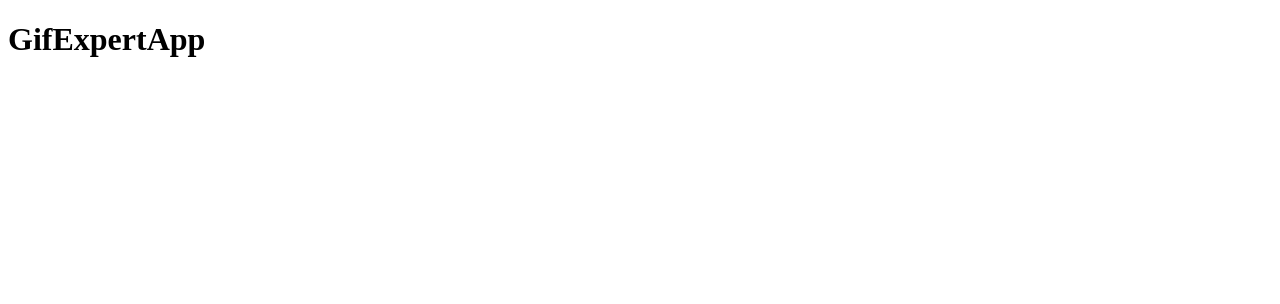
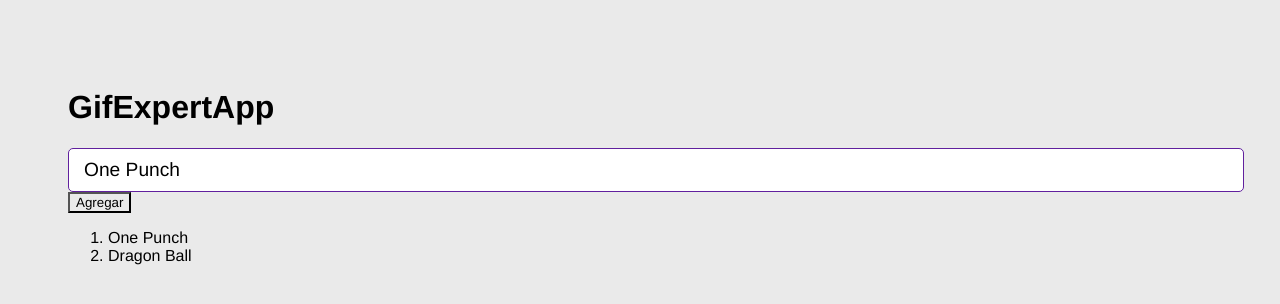
Before and after one commit to anse128/gif-expert-app, a React (Vite) app: page / in a window 1280 px wide. Shown: the top 304 px of the page. Built offline with nearby package versions, Linux system fonts and the light colour scheme.

Commit message:
hooks commit

```diff
--- a/src/GifExpertApp.jsx
+++ b/src/GifExpertApp.jsx
@@ -1,8 +1,33 @@
+import { useState } from "react"
+import { AddCategory } from "./components/AddCategory"
 
 export const GifExpertApp = () => {
+
+    const [categories, setCategories] = useState(['One Punch', 'Dragon Ball'])
+
+    const onAddCategory = () => {
+        // Valorant
+        // categories.push('Valorant')
+        setCategories(['Valorant', ...categories])
+    }
+
     return (
         <>
+            {/* titulo */}
             <h1>GifExpertApp</h1>
+
+            {/* Input */}
+            <AddCategory/>
+
+            {/* Listado de Gifs */}
+            <button onClick={onAddCategory}>Agregar</button>
+            <ol>
+                {categories.map(category => {
+                    return <li key={category}>{category}</li>
+                })}
+            </ol>
+
+            {/* Gif Item */}
         </>
     )
 }
--- /dev/null
+++ b/src/components/AddCategory.jsx
@@ -0,0 +1,32 @@
+import { useState } from "react"
+
+export const AddCategory = () => {
+
+    const [inputValue, setInputValue] = useState('One Punch')
+
+    // const onInputChange = (event) => {
+    //     console.log(event.target.value)
+    //     setInputValue(event.target.value)
+    // }
+    const onInputChange = ({ target }) => {
+        // console.log(target.value)
+        setInputValue(target.value) //evitar el refresh de la pagina
+    }
+
+    const onSubmit = (event) => {
+        // console.log(event)
+        event.preventDefault()
+        console.log(inputValue)
+    }
+    return (
+        <form onSubmit={(event) => onSubmit(event)}>
+            < input
+                type="text"
+                placeholder="Buscar gifs"
+                value={inputValue}
+                // onChange={(event) => onInputChange(event)}
+                onChange={onInputChange}
+            />
+        </form>
+    )
+}
--- a/src/main.jsx
+++ b/src/main.jsx
@@ -1,6 +1,8 @@
 import React from 'react'
 import ReactDOM from 'react-dom/client'
 import { GifExpertApp } from './GifExpertApp'
+
+import './styles.css'
 
 ReactDOM.createRoot(document.getElementById('root')).render(
   <React.StrictMode>
--- /dev/null
+++ b/src/styles.css
@@ -0,0 +1,63 @@
+* {
+    font-family: Helvetica, Arial, sans-serif;
+    background-color: rgb(234, 234, 234);
+}
+
+body {
+    padding: 60px;
+}
+
+input {
+    background-color: white;
+    border-radius: 5px;
+    border: 1px solid rgb(97, 32, 158);
+    color: black;
+    font-size: 1.2rem;
+    outline: none;
+    padding: 10px 15px;
+    width: 100%;
+}
+
+h2 {
+    font-size: 1.5rem;
+}
+
+h3 {
+    font-size: 3rem;
+    margin-bottom: 5px;
+}
+
+.card-grid {
+    display: flex;
+    flex-direction: row;
+    flex-wrap: wrap;
+    justify-content: center;
+}
+
+.card {
+    align-content: center;
+    align-items: center;
+    background-color: white;
+    border-radius: 10px;
+    box-shadow: 0px 3px 5px rgba(0, 0, 0, 0.03);
+    display: flex;
+    flex-direction: column;
+    height: 0%;
+    justify-content: center;
+    margin-bottom: 20px;
+    margin-right: 20px;
+    overflow: hidden;
+}
+
+.card p {
+    background-color: white;
+    flex: 1;
+    font-size: 1.5rem;
+    margin-top: 5px;
+    padding: 5px 20px 0px 20px;
+    text-align: center;
+}
+
+.card img {
+    width: 100%;
+}
```
